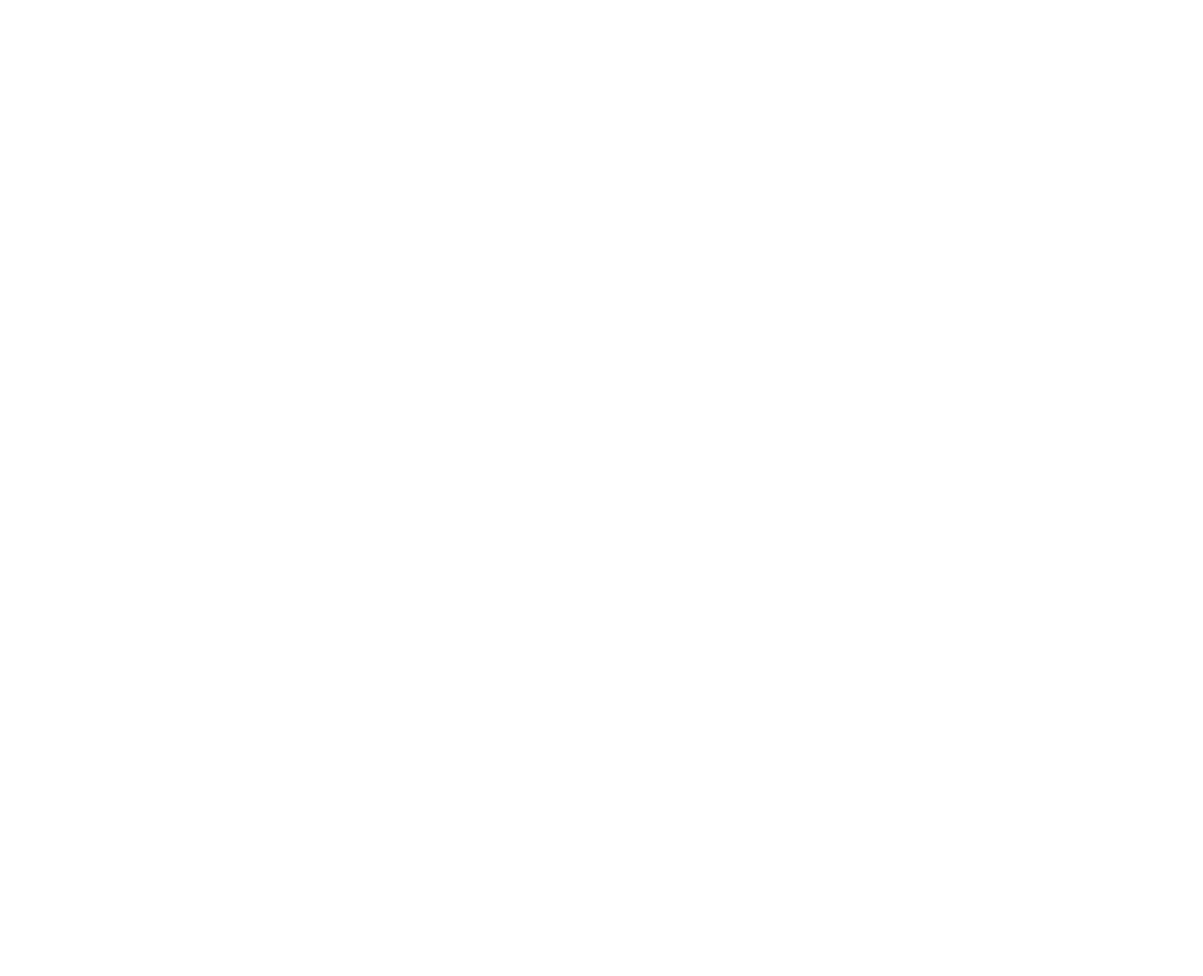
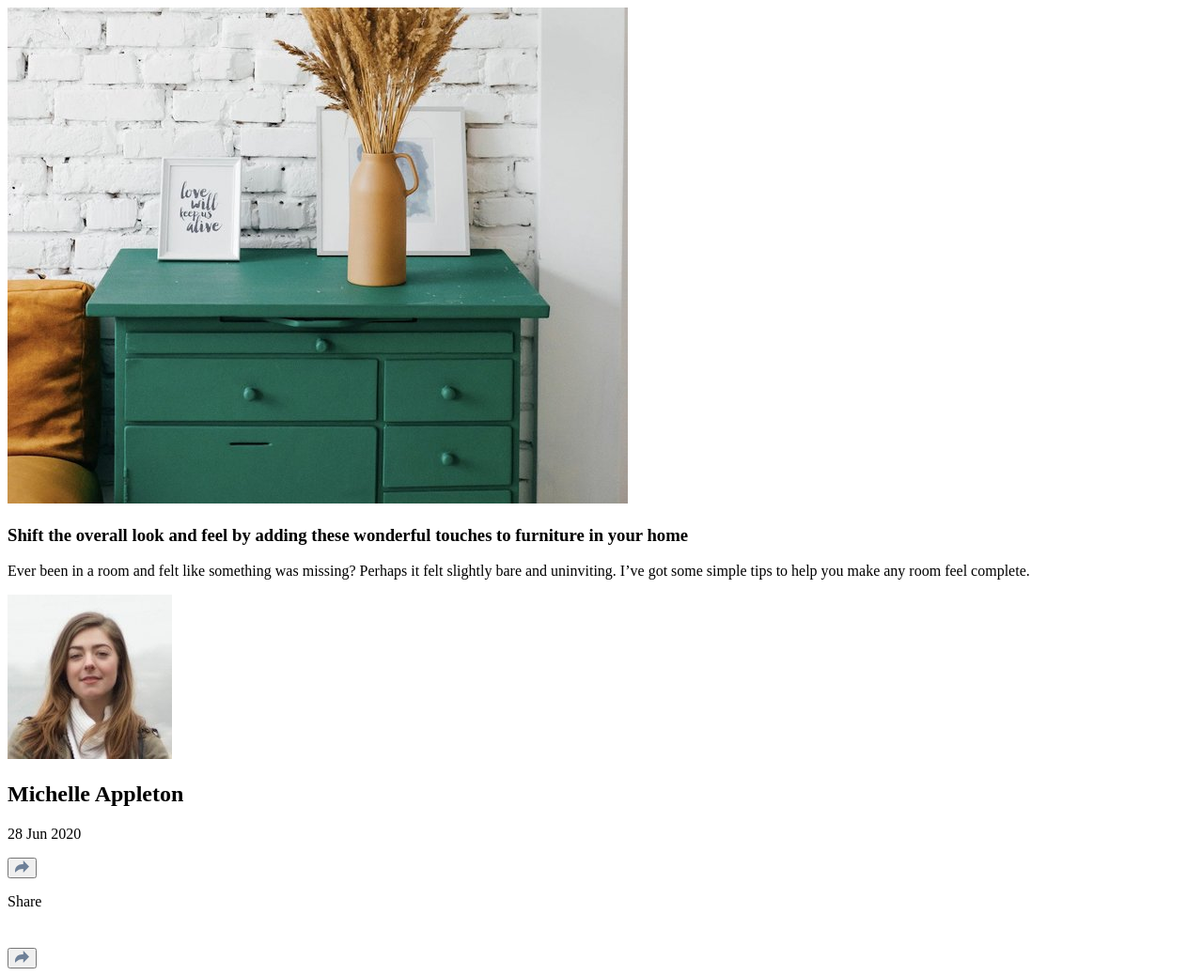
Before and after one commit to NoonPanirSabzi/article-preview, a plain HTML site: page index.html in a window 1280 px wide. Shown: the whole page at 94% size. Before the commit the page ends 800 px from the top, so only its background shows below. Drawn offline with Linux system fonts and the light colour scheme.

Commit message:
Add HTML structure of page

```diff
--- a/index.html
+++ b/index.html
@@ -10,18 +10,48 @@
       sizes="32x32"
       href="./images/favicon-32x32.png"
     />
-    <link rel="stylesheet" href="style.css">
+    <link rel="stylesheet" href="style.css" />
     <script src="script.js" defer></script>
 
-    <title>Article preview</title>
-
+    <title>Article preview | 🍵</title>
   </head>
   <body>
-    <!-- Shift the overall look and feel by adding these wonderful touches to
-    furniture in your home Ever been in a room and felt like something was
-    missing? Perhaps it felt slightly bare and uninviting. I’ve got some simple
-    tips to help you make any room feel complete. Michelle Appleton 28 Jun 2020
-    Share -->
-
+    <main>
+      <article>
+        <img src="images/drawers.jpg" alt="drawers" />
+        <section>
+          <h1>
+            Shift the overall look and feel by adding these wonderful touches to
+            furniture in your home
+          </h1>
+          <p>
+            Ever been in a room and felt like something was missing? Perhaps it
+            felt slightly bare and uninviting. I’ve got some simple tips to help
+            you make any room feel complete.
+          </p>
+          <div>
+            <img src="images/avatar-michelle.jpg" alt="michelle avatar" />
+            <div>
+              <h2>Michelle Appleton</h2>
+              <p>28 Jun 2020</p>
+            </div>
+            <button type="button">
+              <img src="images/icon-share.svg" alt="share button" />
+            </button>
+          </div>
+          <div id="shareBlock">
+            <div>
+              <p>Share</p>
+              <img src="images/icon-facebook.svg" alt="facebook" />
+              <img src="images/icon-twitter.svg" alt="twitter" />
+              <img src="images/icon-pinterest.svg" alt="pinterest" />
+            </div>
+            <button type="button">
+              <img src="images/icon-share.svg" alt="share button" />
+            </button>
+          </div>
+        </section>
+      </article>
+    </main>
   </body>
 </html>
```
